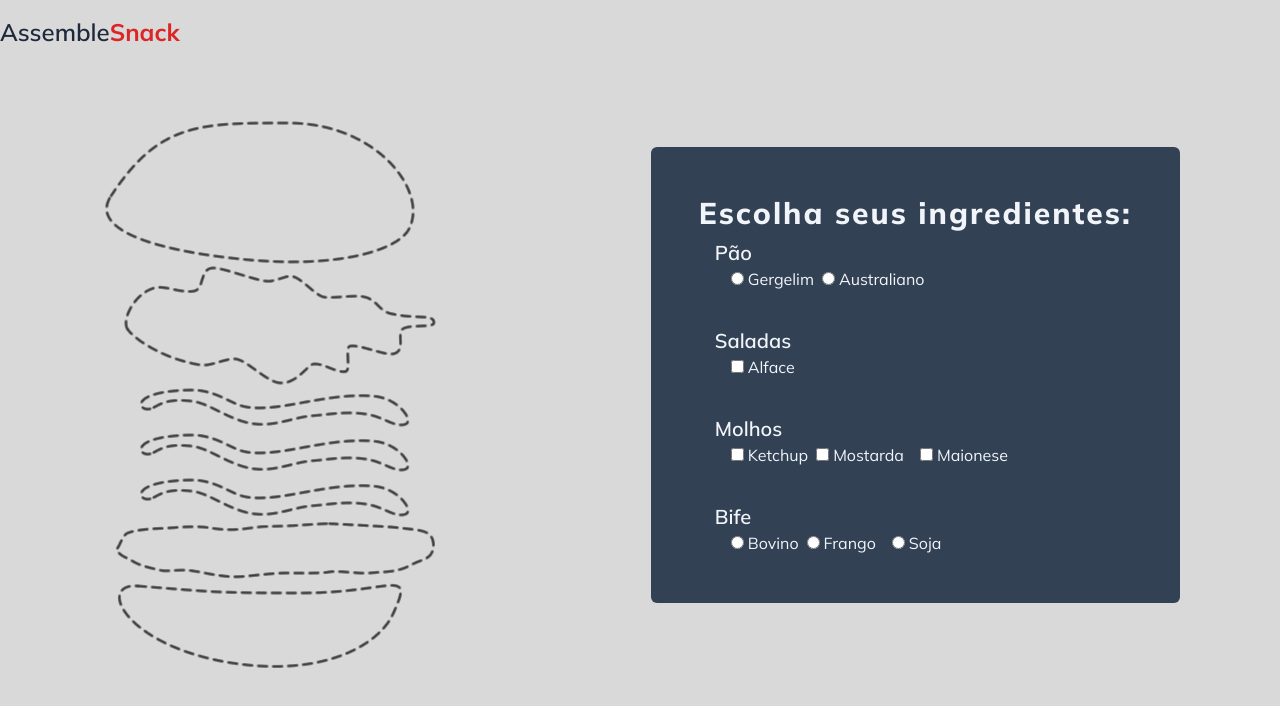
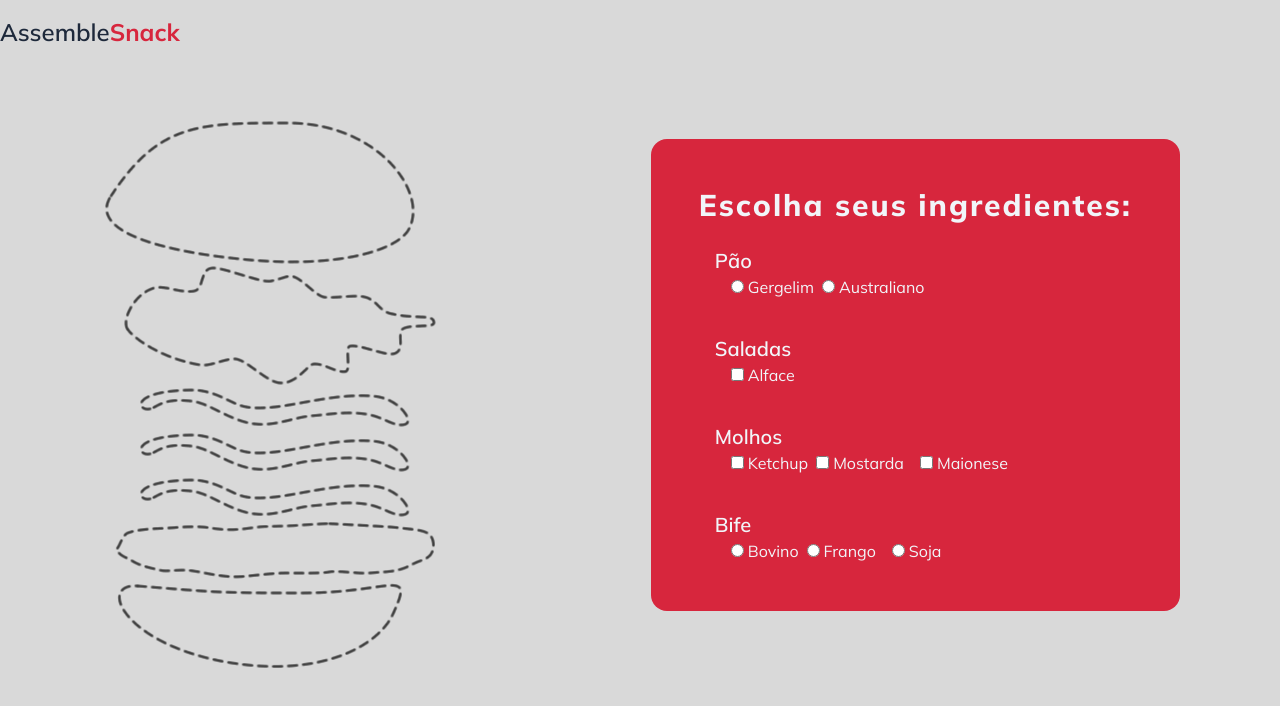
Before and after one commit to ViniciusQuintas/assemble-snack, a Vue app: page / in a window 1280 px wide. Shown: the top 706 px of the page. Built offline with nearby package versions, Linux system fonts and the light colour scheme.

Commit message:
finalizando os estilos do componente choices

```diff
--- a/src/components/ChoicesComponent.vue
+++ b/src/components/ChoicesComponent.vue
@@ -1,18 +1,18 @@
 <template>
-    <div class="px-5 py-10 mt-14 mb-10 md:mt-0 bg-slate-700 rounded-md md:p-12">
-        <div class="mb-">
+    <div class="px-5 py-10 mt-14 mb-10 md:mt-0 bg-[#d7263d] rounded-2xl md:p-12">
+        <div class="mb-6">
             <h1 class="font-bold text-slate-100 text-xl md:text-3xl">Escolha seus ingredientes: </h1>
         </div>
         <div class="px-4 mt-9 md:mt-2 md:mb-9">
             <h2 class="font-semibold text-xl text-slate-100">Pão</h2>
             <div class="flex px-4 md:mt-0">
                 <div>
-                    <input type="radio" name="pao" id="gergelim" class="mr-1 accent-red-600" value="gergelim"
+                    <input type="radio" name="pao" id="gergelim" class="mr-1 accent-[#64b5f6]" value="gergelim"
                         v-model="input_pao">
                     <label class="text-slate-100" for="gergelim">Gergelim</label>
                 </div>
                 <div class="mx-2">
-                    <input type="radio" name="pao" id="australiano" class="mr-1 accent-red-600" value="australiano"
+                    <input type="radio" name="pao" id="australiano" class="mr-1 accent-[#64b5f6]" value="australiano"
                         v-model="input_pao">
                     <label class="text-slate-100" for="australiano">Australiano</label>
                 </div>
@@ -22,7 +22,7 @@
             <h2 class="font-semibold text-xl text-slate-100">Saladas</h2>
             <div class="flex px-4 mt-2 md:mt-0">
                 <div>
-                    <input type="checkbox" name="alface" id="alface" class="mr-1 accent-red-600" value="alface"
+                    <input type="checkbox" name="alface" id="alface" class="mr-1 accent-[#64b5f6]" value="alface"
                         v-model="input_alface">
                     <label class="text-slate-100" for="">Alface</label>
                 </div>
@@ -32,17 +32,17 @@
             <h2 class="font-semibold text-xl text-slate-100">Molhos</h2>
             <div class="flex px-4 mt-2 md:mt-0">
                 <div>
-                    <input type="checkbox" name="ketchup" id="ketchup" class="mr-1 accent-red-600" value="ketchup"
+                    <input type="checkbox" name="ketchup" id="ketchup" class="mr-1 accent-[#64b5f6]" value="ketchup"
                         v-model="input_molho">
                     <label class="text-slate-100" for="ketchup">Ketchup</label>
                 </div>
                 <div class="mx-2">
-                    <input type="checkbox" name="mostarda" id="mostarda" value="mostarda" class="mr-1 accent-red-600"
+                    <input type="checkbox" name="mostarda" id="mostarda" value="mostarda" class="mr-1 accent-[#64b5f6]"
                         v-model="input_molho">
                     <label class="text-slate-100" for="mostarda">Mostarda</label>
                 </div>
                 <div class="mx-2">
-                    <input type="checkbox" name="maionese" id="maionese" value="maionese" class="mr-1 accent-red-600"
+                    <input type="checkbox" name="maionese" id="maionese" value="maionese" class="mr-1 accent-[#64b5f6]"
                         v-model="input_molho">
                     <label class="text-slate-100" for="maionese">Maionese</label>
                 </div>
@@ -53,17 +53,17 @@
             <div class="flex px-4 mt-2 md:mt-0">
                 <div>
                     <input type="radio" name="hamburguer" id="bovino" value="bovino" v-model="input_hamburguer"
-                        class="mr-1 accent-red-600">
+                        class="mr-1 accent-[#64b5f6]">
                     <label class="text-slate-100" for="bovino">Bovino</label>
                 </div>
                 <div class="mx-2">
                     <input type="radio" name="hamburguer" id="frango" value="frango" v-model="input_hamburguer"
-                        class="mr-1 accent-red-600">
+                        class="mr-1 accent-[#64b5f6]">
                     <label class="text-slate-100" for="frango">Frango</label>
                 </div>
                 <div class="mx-2">
                     <input type="radio" name="hamburguer" id="soja" value="soja" v-model="input_hamburguer"
-                        class="mr-1 accent-red-600">
+                        class="mr-1 accent-[#64b5f6]">
                     <label class="text-slate-100" for="soja">Soja</label>
                 </div>
             </div>
--- a/src/components/HeaderCompoent.vue
+++ b/src/components/HeaderCompoent.vue
@@ -3,7 +3,7 @@
 <template>
     <nav class="sm:container sm:mx-auto">
         <div class="py-4 px-4 sm:px-0">
-            <h2 class="font-bold text-2xl text-slate-800">Assemble<span class="text-red-600 font-bold text-2xl">Snack</span></h2>
+            <h2 class="font-bold text-2xl text-slate-800">Assemble<span class="text-[#d7263d] font-bold text-2xl">Snack</span></h2>
         </div>
     </nav>
 </template>
```
